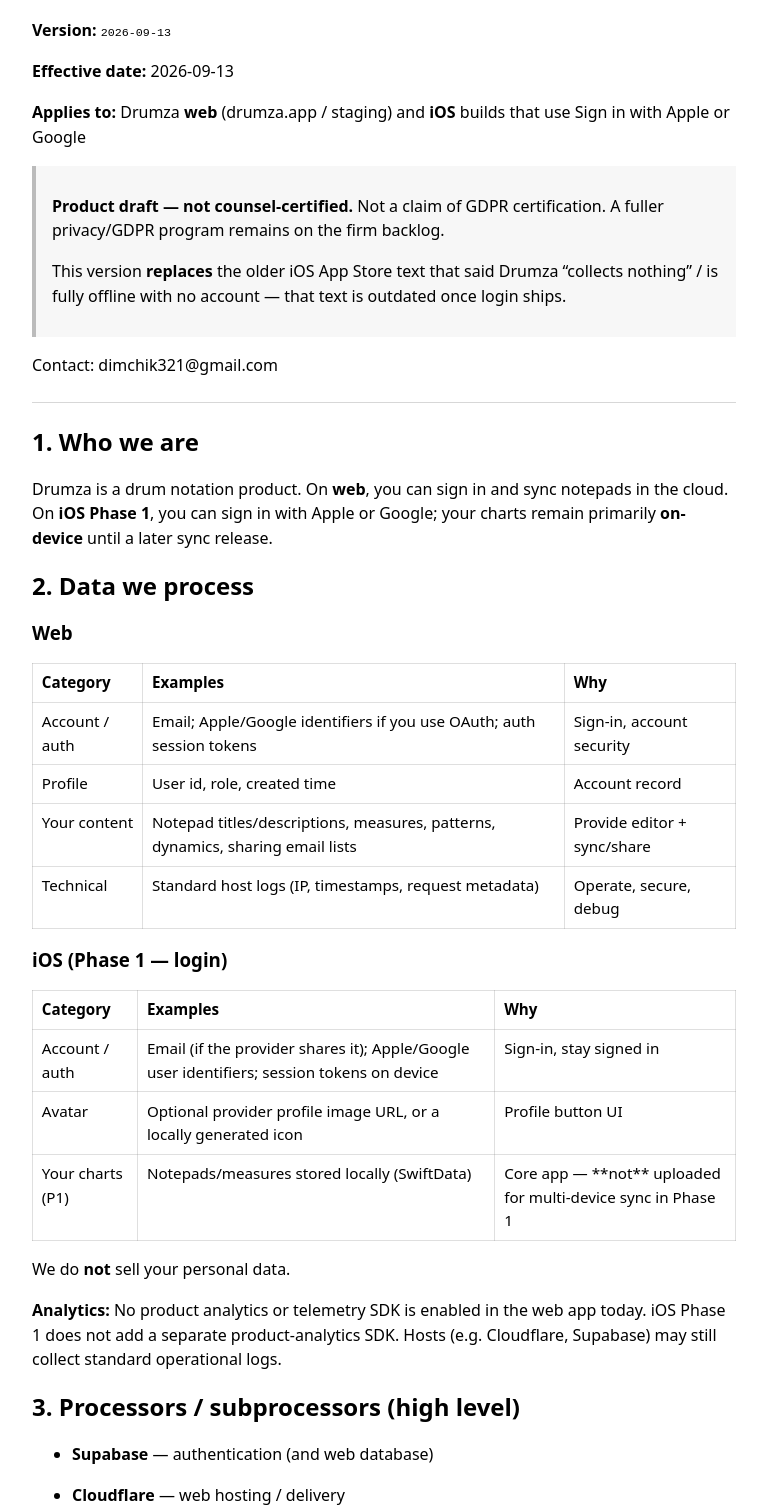
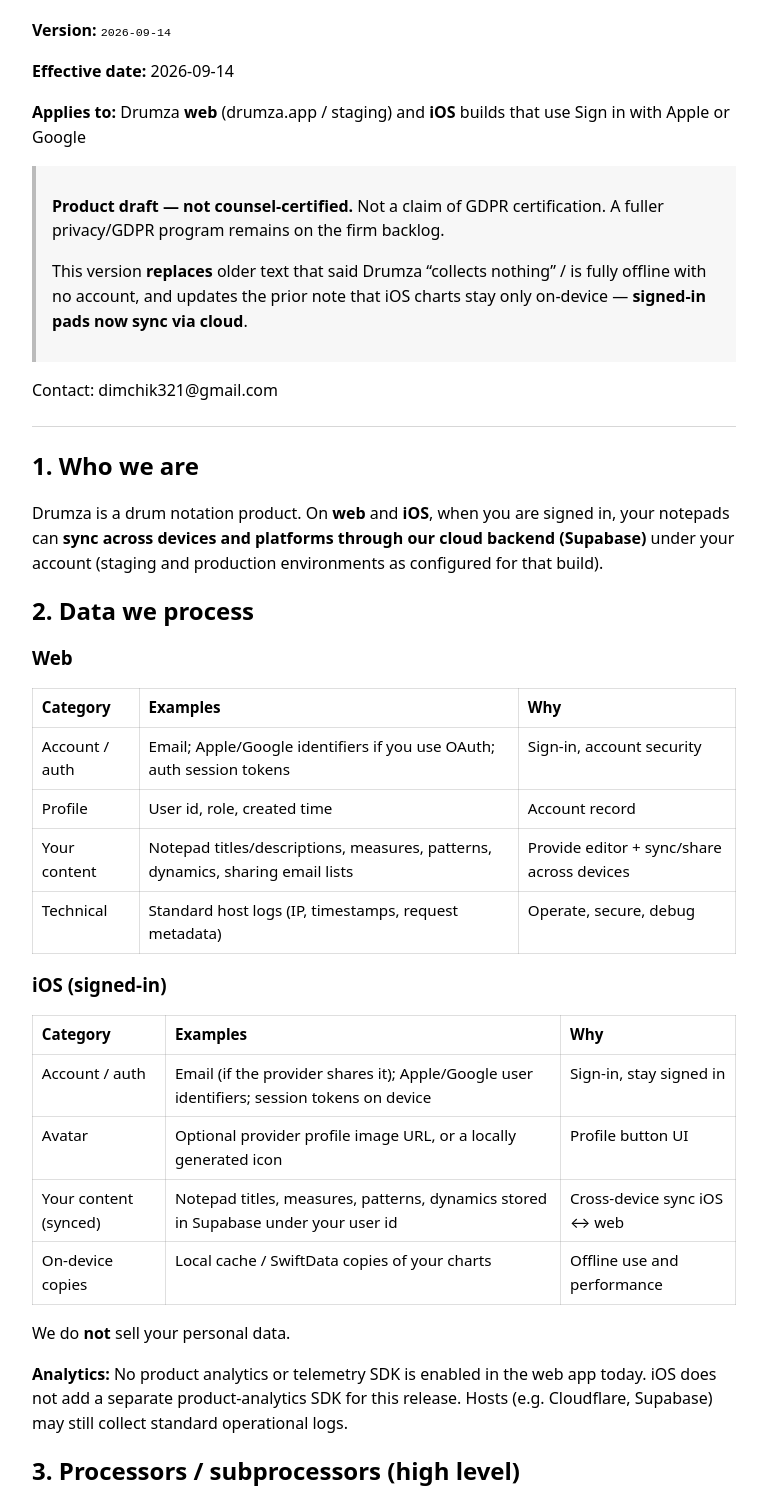
Before and after one commit to l3lik/drumza-privacy, a plain HTML site: page index.html in a window 1280 px wide. Shown: the part 75-1585 px from the top of the page, without its empty margins (256-1023 px from the left). Drawn offline with Linux system fonts and the light colour scheme.

Commit message:
Privacy v2026-09-14: signed-in pads sync via cloud (iOS↔web)

```diff
--- a/index.html
+++ b/index.html
@@ -17,47 +17,44 @@
 </head>
 <body>
 <h1>Drumza Privacy Policy</h1>
-<p><strong>Version:</strong> <code>2026-09-13</code></p>
-<p><strong>Effective date:</strong> 2026-09-13</p>
+<p><strong>Version:</strong> <code>2026-09-14</code></p>
+<p><strong>Effective date:</strong> 2026-09-14</p>
 <p><strong>Applies to:</strong> Drumza <strong>web</strong> (drumza.app / staging) and <strong>iOS</strong> builds that use Sign in with Apple or Google</p>
 <blockquote>
 <p><strong>Product draft — not counsel-certified.</strong> Not a claim of GDPR certification. A fuller privacy/GDPR program remains on the firm backlog.</p>
-<p>This version <strong>replaces</strong> the older iOS App Store text that said Drumza “collects nothing” / is fully offline with no account — that text is outdated once login ships.</p>
+<p>This version <strong>replaces</strong> older text that said Drumza “collects nothing” / is fully offline with no account, and updates the prior note that iOS charts stay only on-device — <strong>signed-in pads now sync via cloud</strong>.</p>
 </blockquote>
 <p>Contact: dimchik321@gmail.com</p>
 <hr>
 <h2>1. Who we are</h2>
-<p>Drumza is a drum notation product. On <strong>web</strong>, you can sign in and sync notepads in the cloud. On <strong>iOS Phase 1</strong>, you can sign in with Apple or Google; your charts remain primarily <strong>on-device</strong> until a later sync release.</p>
+<p>Drumza is a drum notation product. On <strong>web</strong> and <strong>iOS</strong>, when you are signed in, your notepads can <strong>sync across devices and platforms through our cloud backend (Supabase)</strong> under your account (staging and production environments as configured for that build).</p>
 <h2>2. Data we process</h2>
 <h3>Web</h3>
 <table><thead><tr><th>Category</th><th>Examples</th><th>Why</th></tr></thead><tbody>
 <tr><td>Account / auth</td><td>Email; Apple/Google identifiers if you use OAuth; auth session tokens</td><td>Sign-in, account security</td></tr>
 <tr><td>Profile</td><td>User id, role, created time</td><td>Account record</td></tr>
-<tr><td>Your content</td><td>Notepad titles/descriptions, measures, patterns, dynamics, sharing email lists</td><td>Provide editor + sync/share</td></tr>
+<tr><td>Your content</td><td>Notepad titles/descriptions, measures, patterns, dynamics, sharing email lists</td><td>Provide editor + sync/share across devices</td></tr>
 <tr><td>Technical</td><td>Standard host logs (IP, timestamps, request metadata)</td><td>Operate, secure, debug</td></tr>
 </tbody></table>
-<h3>iOS (Phase 1 — login)</h3>
+<h3>iOS (signed-in)</h3>
 <table><thead><tr><th>Category</th><th>Examples</th><th>Why</th></tr></thead><tbody>
 <tr><td>Account / auth</td><td>Email (if the provider shares it); Apple/Google user identifiers; session tokens on device</td><td>Sign-in, stay signed in</td></tr>
 <tr><td>Avatar</td><td>Optional provider profile image URL, or a locally generated icon</td><td>Profile button UI</td></tr>
-<tr><td>Your charts (P1)</td><td>Notepads/measures stored locally (SwiftData)</td><td>Core app — **not** uploaded for multi-device sync in Phase 1</td></tr>
+<tr><td>Your content (synced)</td><td>Notepad titles, measures, patterns, dynamics stored in Supabase under your user id</td><td>Cross-device sync iOS ↔ web</td></tr>
+<tr><td>On-device copies</td><td>Local cache / SwiftData copies of your charts</td><td>Offline use and performance</td></tr>
 </tbody></table>
 <p>We do <strong>not</strong> sell your personal data.</p>
-<p><strong>Analytics:</strong> No product analytics or telemetry SDK is enabled in the web app today. iOS Phase 1 does not add a separate product-analytics SDK. Hosts (e.g. Cloudflare, Supabase) may still collect standard operational logs.</p>
+<p><strong>Analytics:</strong> No product analytics or telemetry SDK is enabled in the web app today. iOS does not add a separate product-analytics SDK for this release. Hosts (e.g. Cloudflare, Supabase) may still collect standard operational logs.</p>
 <h2>3. Processors / subprocessors (high level)</h2>
 <ul>
-<li><strong>Supabase</strong> — authentication (and web database)</li>
-</ul>
-<ul>
+<li><strong>Supabase</strong> — authentication and cloud database (including synced notepad content)</li>
 <li><strong>Cloudflare</strong> — web hosting / delivery</li>
-</ul>
-<ul>
 <li><strong>Apple / Google</strong> — if you choose their sign-in</li>
 </ul>
 <h2>4. Sharing (web)</h2>
 <p>If you add someone’s email to a notepad’s share list on web, that person may read the shared notepad. You control those lists.</p>
 <h2>5. Retention</h2>
-<p>We keep account data while your account is active. Web notepad data is kept while stored in our database. iOS local charts stay on your device until you delete them or uninstall (device OS rules apply). For deletion of account/auth data, email dimchik321@gmail.com — we handle requests in good faith. Automated self-serve delete may arrive later.</p>
+<p>We keep account data and synced notepad data while your account is active. On-device copies remain until you delete them or uninstall (device OS rules apply). For deletion of account/auth/cloud notepad data, email dimchik321@gmail.com — we handle requests in good faith. Automated self-serve delete may arrive later.</p>
 <h2>6. Children</h2>
 <p>The Service is not directed at children under 13 (or higher age required in your country). Do not use it if you are under the applicable age.</p>
 <h2>7. International transfers</h2>
@@ -65,9 +62,10 @@
 <h2>8. Your rights / choices</h2>
 <p>Depending on where you live, you may have rights to access, correct, or delete personal data. Contact us. On iOS, you can <strong>Sign out</strong> from the profile menu anytime. This policy does <strong>not</strong> claim full GDPR certification.</p>
 <h2>9. Android</h2>
-<p>Android may differ; separate notice when auth ships there.</p>
+<p>Android may differ; separate notice when auth/sync ships there.</p>
 <h2>10. Changes</h2>
 <p>We may update this Policy with a new version id. Material changes that affect the web Terms accept gate will be paired with a Terms version bump when required.</p>
+<p>Related product change: pad sync across iOS and web for signed-in users (main tip <code>7223085</code> / PR #20).</p>
 <h2>11. Contact</h2>
 <p>dimchik321@gmail.com</p>
 </body>
```
